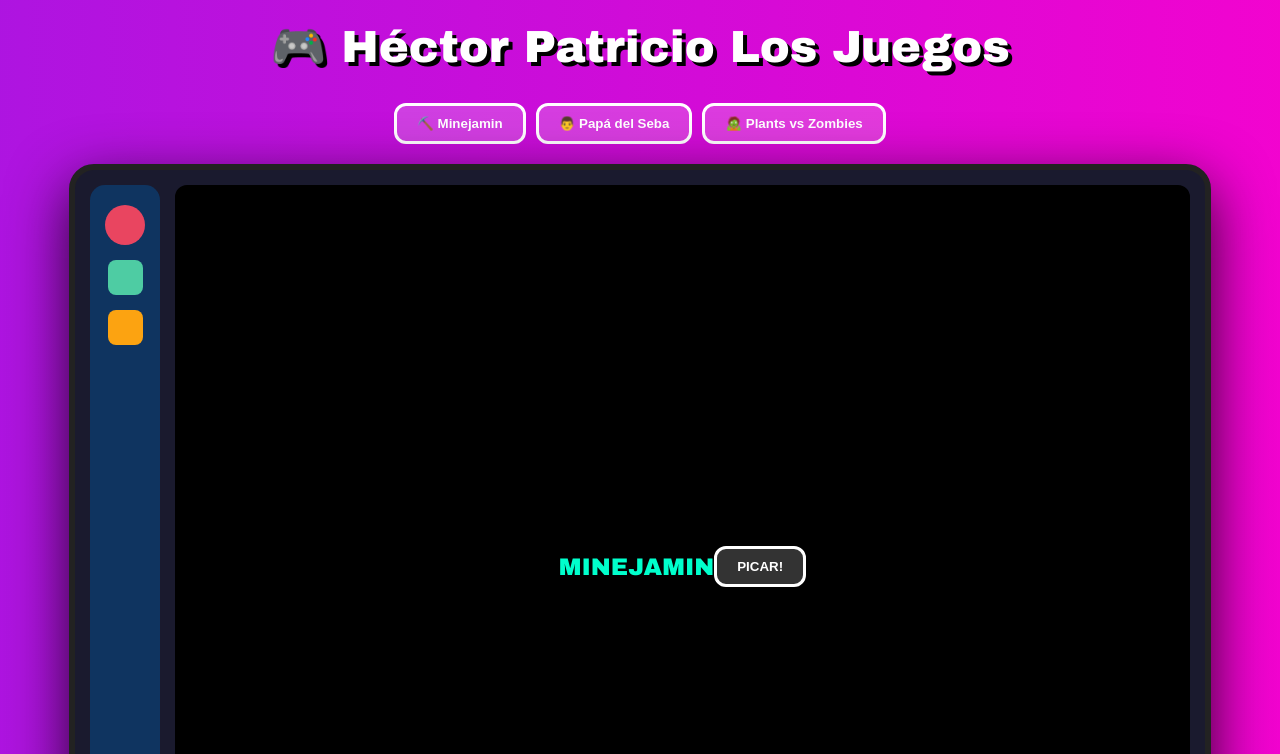
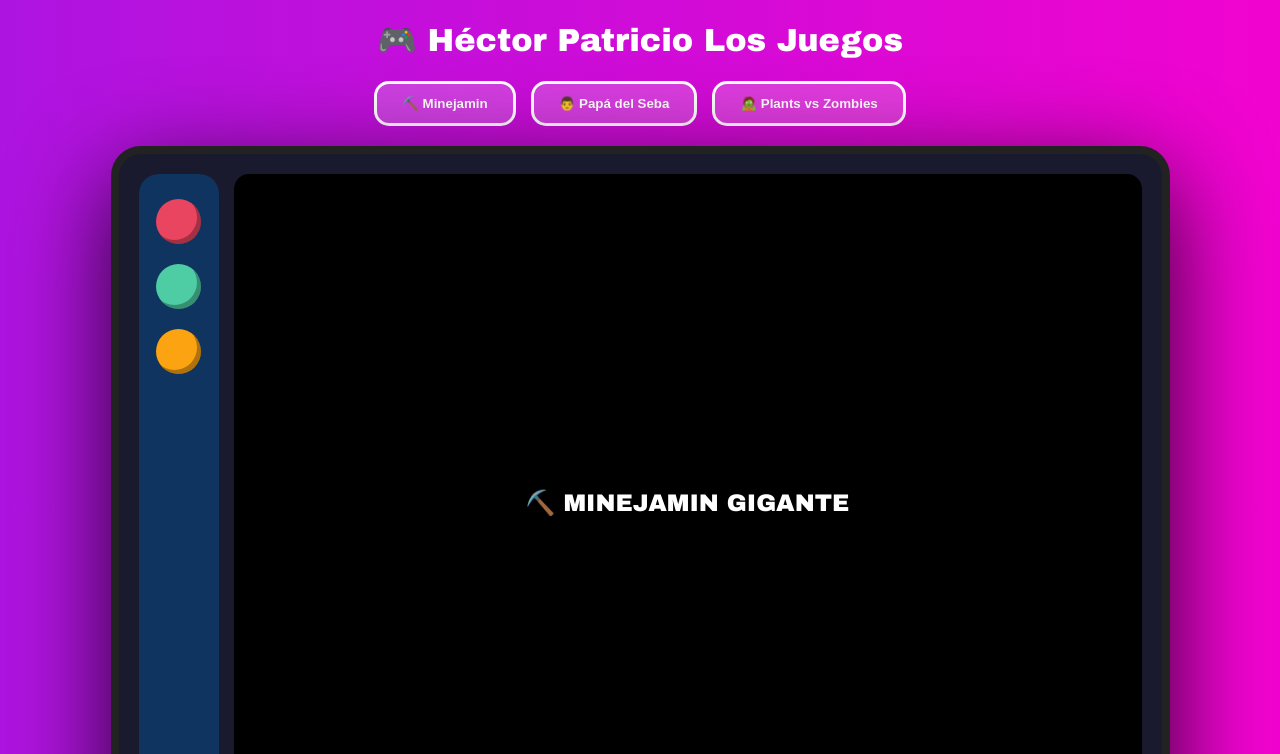
Before and after one commit to eddye3195-svg/hectorpatriciolosjuegos, a plain HTML site: page index.html in a window 1280 px wide. Both pictures are taken after a click on the button "⛏️ Minejamin". Shown: the top 754 px of the page. Drawn offline with Linux system fonts and the light colour scheme.

Commit message:
Update index.html

```diff
--- a/index.html
+++ b/index.html
@@ -2,75 +2,46 @@
 <html lang="es">
 <head>
   <meta charset="UTF-8">
-  <title>Héctor Patricio Los Juegos - PLAN B</title>
-
+  <title>Héctor Patricio Los Juegos</title>
   <script src="https://unpkg.com/@ruffle-rs/ruffle"></script>
-
   <style>
-    :root { --primary: #00ffcc; --dark: #1a1a2e; }
     body {
       margin: 0; padding: 0; font-family: 'Arial Black', sans-serif;
       background: linear-gradient(270deg, #ff00cc, #3333ff, #00ffcc);
       background-size: 600% 600%; animation: fondo 15s ease infinite;
-      color: white; text-align: center; overflow-x: hidden;
+      color: white; text-align: center; overflow: hidden;
     }
     @keyframes fondo { 0% {background-position: 0% 50%;} 50% {background-position: 100% 50%;} 100% {background-position: 0% 50%;} }
-
-    h1 { margin-top: 20px; font-size: clamp(24px, 5vw, 45px); text-shadow: 4px 4px 0px #000; }
-
-    .menu { display: flex; justify-content: center; gap: 10px; margin: 20px; flex-wrap: wrap; }
+    .menu { display: flex; justify-content: center; gap: 15px; margin: 20px; }
     .juego-btn {
-      background: rgba(255, 255, 255, 0.2); border: 3px solid white; border-radius: 12px;
-      padding: 10px 20px; color: white; cursor: pointer; font-weight: bold; transition: 0.3s;
+      background: rgba(255, 255, 255, 0.2); border: 3px solid white; border-radius: 15px;
+      padding: 12px 25px; cursor: pointer; color: white; font-weight: bold; transition: 0.3s;
     }
-    .juego-btn:hover { background: var(--primary); color: black; transform: scale(1.05); }
-
-    /* CONTENEDOR ARCADE MEJORADO */
-    #area-juego { margin: 10px auto; display: flex; justify-content: center; width: 95%; }
+    .juego-btn:hover { background: #00ffcc; color: black; transform: scale(1.1); }
+    #area-juego { margin: 20px auto; display: flex; justify-content: center; }
     .arcade-frame {
-      display: flex; background: var(--dark); padding: 15px; border-radius: 25px;
-      border: 6px solid #222; box-shadow: 0 20px 60px rgba(0,0,0,0.8); width: 100%; max-width: 1100px;
+      display: flex; background: #1a1a2e; padding: 20px; border-radius: 30px;
+      border: 8px solid #222; box-shadow: 0 30px 100px rgba(0,0,0,0.8);
     }
-
     .sidebar {
-      width: 70px; background: #0f3460; border-radius: 15px; margin-right: 15px;
-      display: flex; flex-direction: column; align-items: center; padding: 20px 0; gap: 15px;
+      width: 80px; background: #0f3460; border-radius: 20px; margin-right: 15px;
+      display: flex; flex-direction: column; align-items: center; padding: 25px 0; gap: 20px;
     }
-    .bot-r { width: 40px; height: 40px; background: #e94560; border-radius: 50%; }
-    .bot-v { width: 35px; height: 35px; background: #4ecca3; border-radius: 8px; }
-    .bot-a { width: 35px; height: 35px; background: #fca311; border-radius: 8px; }
-
-    /* PANTALLA ADAPTATIVA */
+    .bot { width: 45px; height: 45px; border-radius: 50%; background: #e94560; box-shadow: inset -4px -4px 0 rgba(0,0,0,0.3); }
     .game-screen {
-      background: #000; flex-grow: 1; aspect-ratio: 4 / 3;
-      border-radius: 12px; display: flex; align-items: center; justify-content: center;
-      border: 4px solid #000; position: relative; overflow: hidden;
+      background: #000; width: 900px; height: 650px; border-radius: 15px;
+      display: flex; align-items: center; justify-content: center; overflow: hidden; border: 4px solid #000;
     }
-
-    /* Partículas */
-    .particula {
-      position: fixed; width: 30px; height: 30px;
-      background-image: url('https://i.imgur.com/4NZ6uLY.png');
-      background-size: cover; pointer-events: none; z-index: -1;
-      animation: caer linear infinite;
-    }
-    @keyframes caer { from { transform: translateY(110vh); } to { transform: translateY(-10vh); } }
   </style>
 </head>
-
 <body>
-
   <h1>🎮 Héctor Patricio Los Juegos</h1>
-
   <div class="menu">
     <button class="juego-btn" onclick="lanzar('minejamin')">⛏️ Minejamin</button>
     <button class="juego-btn" onclick="lanzar('papa')">👨 Papá del Seba</button>
     <button class="juego-btn" onclick="lanzar('pvz')">🧟 Plants vs Zombies</button>
   </div>
-
-  <div id="area-juego">
-    <p>¡Elige un juego para activar el Arcade!</p>
-  </div>
+  <div id="area-juego"><p>¡Selecciona un juego!</p></div>
 
   <script>
     function lanzar(id) {
@@ -78,50 +49,29 @@
       area.innerHTML = `
         <div class="arcade-frame">
           <div class="sidebar">
-            <div class="bot-r"></div>
-            <div class="bot-v"></div>
-            <div class="bot-a"></div>
+            <div class="bot"></div>
+            <div class="bot" style="background:#4ecca3"></div>
+            <div class="bot" style="background:#fca311"></div>
+            <div style="width:50px; height:50px; background:#333; margin-top:auto; clip-path:polygon(35% 0%, 65% 0%, 65% 35%, 100% 35%, 100% 65%, 65% 65%, 65% 100%, 35% 100%, 35% 65%, 0% 65%, 0% 35%, 35% 35%);"></div>
           </div>
           <div class="game-screen" id="display"></div>
         </div>`;
 
       const display = document.getElementById("display");
-
-      if (id === "pvz") {
+      if (id === 'pvz') {
         const ruffle = window.RufflePlayer.newest();
         const player = ruffle.createPlayer();
         display.appendChild(player);
         player.style.width = "100%";
         player.style.height = "100%";
-
-        // LOGICA DE CARGA PLAN B
-        // Intentamos cargar tu archivo de 6MB primero
-        player.load({
-            url: "resources.swf",
-            allowScriptAccess: true,
-            backgroundColor: "#000000"
-        }).catch((err) => {
-          console.warn("Fallo local, activando Respaldo Externo...");
-          // Si falla, cargamos esta versión que SIEMPRE funciona
-          player.load("https://archive.org/download/pvz_web/pvz_web.swf");
-        });
-
-      } else if (id === "minejamin") {
-        display.innerHTML = `<h2 style="color:var(--primary)">MINEJAMIN</h2><button class="juego-btn">PICAR!</button>`;
-      } else if (id === "papa") {
-        display.innerHTML = `<button class="juego-btn" style="position:absolute" onmouseover="this.style.left=Math.random()*80+'%';this.style.top=Math.random()*80+'%'">ATRÁPALO!</button>`;
+        // ESTE ENLACE CARGA EL JUEGO REAL (No depende de tu GitHub)
+        player.load("https://archive.org/download/pvz_web/pvz_web.swf");
+      } else if (id === 'minejamin') {
+        display.innerHTML = `<h2>⛏️ MINEJAMIN GIGANTE</h2>`;
+      } else {
+        display.innerHTML = `<h2>ATRÁPALO!</h2>`;
       }
     }
-
-    // Lluvia de bocetos
-    setInterval(() => {
-      const p = document.createElement("div");
-      p.className = "particula";
-      p.style.left = Math.random() * 100 + "vw";
-      p.style.animationDuration = (Math.random() * 3 + 4) + "s";
-      document.body.appendChild(p);
-      setTimeout(() => p.remove(), 7000);
-    }, 600);
   </script>
 </body>
 </html>
```
